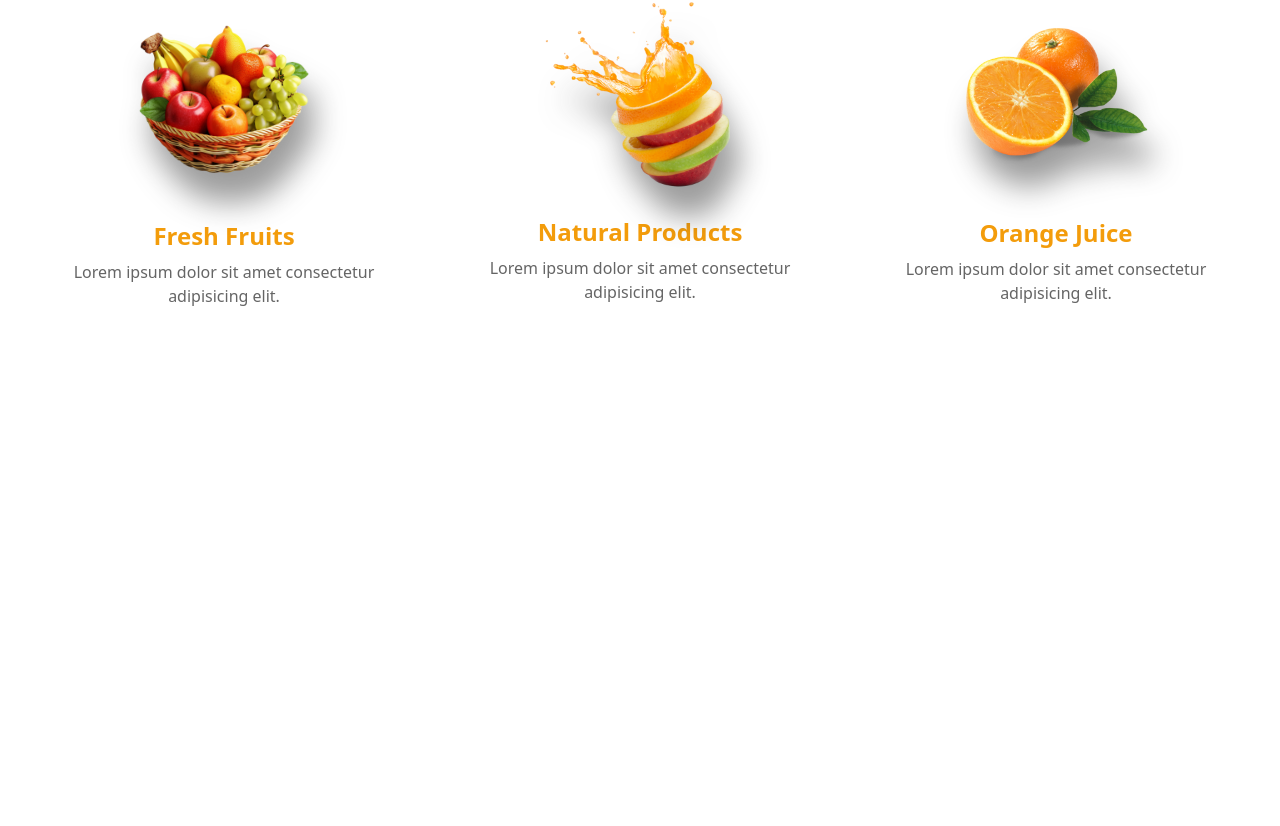
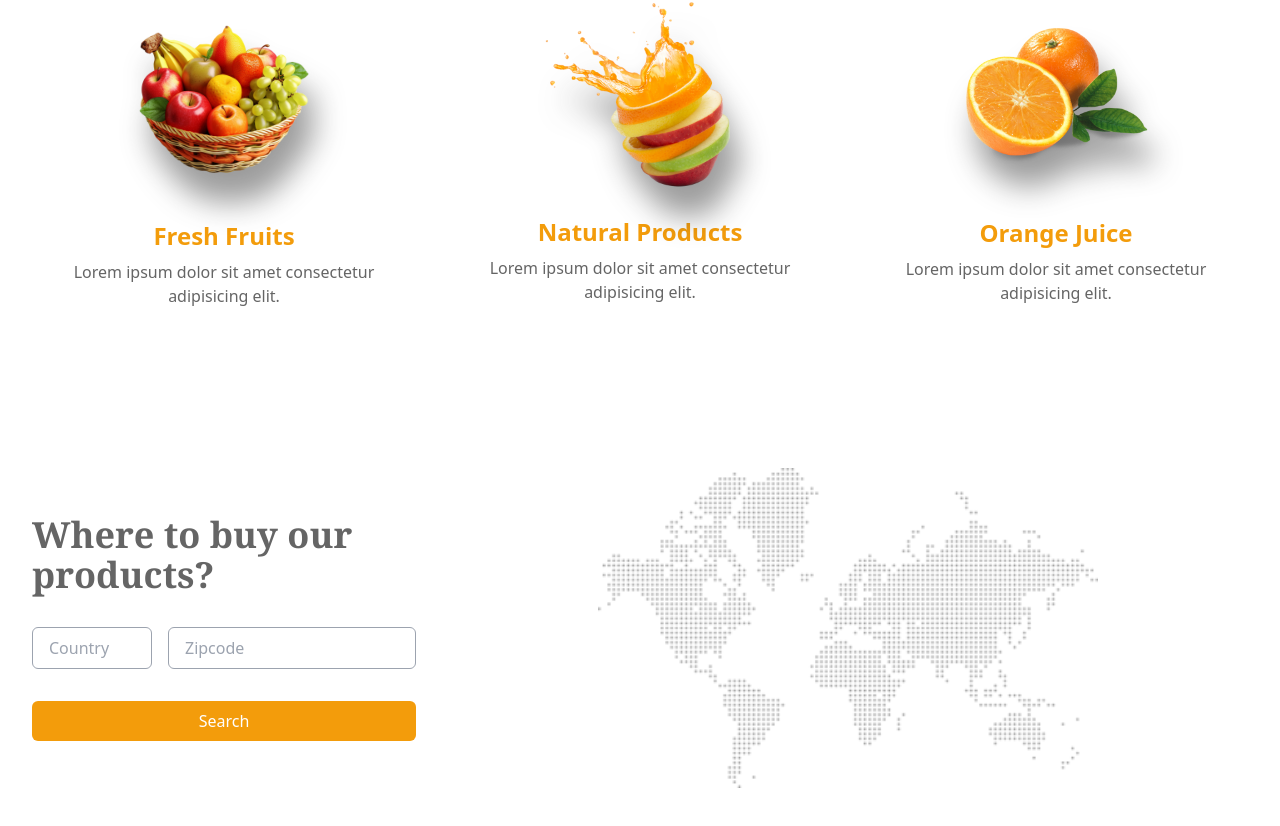
Before and after one commit to freetimezp/js-eatme-12-grocery, a React (Vite) app: page / in a window 1280 px wide. Shown: the part 1002-1828 px from the top of the page. Before the commit the page ends 1390 px from the top, so only its background shows below. Built offline with nearby package versions, Linux system fonts and the light colour scheme.

Commit message:
05. js-eatme-12-grocery. WhereToBuy component.

```diff
--- a/src/App.jsx
+++ b/src/App.jsx
@@ -1,11 +1,13 @@
 import Hero from "./components/Hero/Hero";
 import Services from "./components/Services/Services";
+import WhereToBuy from "./components/WhereToBuy/WhereToBuy";
 
 function App() {
   return (
     <main>
       <Hero />
       <Services />
+      <WhereToBuy />
     </main>
   )
 }
--- a/src/components/Hero/Hero.jsx
+++ b/src/components/Hero/Hero.jsx
@@ -31,7 +31,7 @@ const Hero = () => {
                                 Lorem ipsum dolor sit amet consectetur adipisicing elit.
                                 Labore, voluptatem est. Tempore, voluptas praesentium.
                             </p>
-                            <button className="primary-btn">
+                            <button className="secondary-btn">
                                 Shop Now
                             </button>
                         </div>
--- /dev/null
+++ b/src/components/WhereToBuy/WhereToBuy.jsx
@@ -0,0 +1,33 @@
+import WorldmapImg from '../../assets/images/world-map.png';
+
+const WhereToBuy = () => {
+    return (
+        <>
+            <div className="container my-36">
+                <div className="grid grid-cols-1 sm:grid-cols-3 gap-8 place-items-center">
+                    <div className="space-y-8">
+                        <h1 className="text-4xl font-bold text-dark font-serif">
+                            Where to buy our products?
+                        </h1>
+
+                        <div className="flex items-center gap-4">
+                            <input type="text" placeholder="Country"
+                                className="input-style w-full lg:w-[120px]" />
+                            <input type="text" placeholder="Zipcode" className="input-style w-full" />
+                        </div>
+
+                        <button className="primary-btn">
+                            Search
+                        </button>
+                    </div>
+
+                    <div className='col-span-2'>
+                        <img src={WorldmapImg} alt="map" className='w-full sm:w-[500px] mx-auto' />
+                    </div>
+                </div>
+            </div>
+        </>
+    );
+}
+
+export default WhereToBuy;
--- a/src/index.css
+++ b/src/index.css
@@ -23,11 +23,18 @@ body {
         filter: drop-shadow(10px 30px 15px #3030307a);
     }
     .primary-btn {
-        @apply border border-white px-4 py-2 rounded-lg
+        @apply bg-primary w-full text-white px-4 py-2 rounded-md hover:bg-secondary
+        duration-300;
+    }
+    .secondary-btn {
+        @apply border border-white px-4 py-2 rounded-lg;
     }
     .large-text {
         @apply text-center text-[80px] sm:text-[120px] md:text-[150px]
         xl:text-[180px] text-white uppercase font-bold absolute bottom-0
         w-full z-0 text-shadow;
     }
+    .input-style {
+        @apply px-4 py-2 border-[1px] border-gray-400 rounded-md outline-none;
+    }
 }
```
